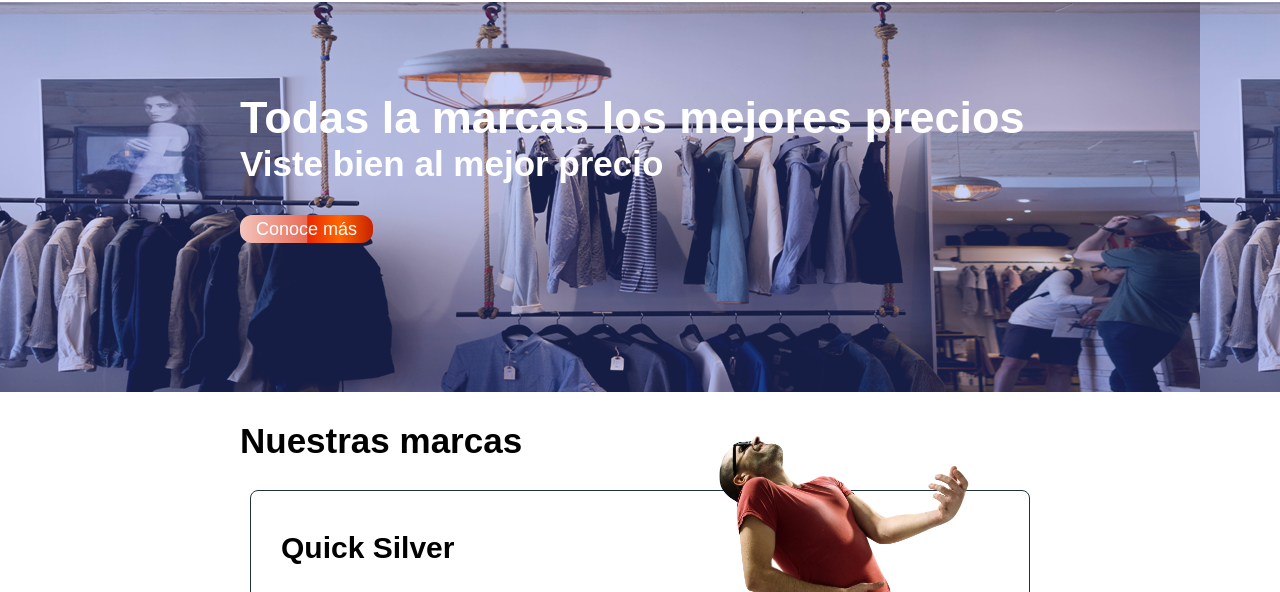
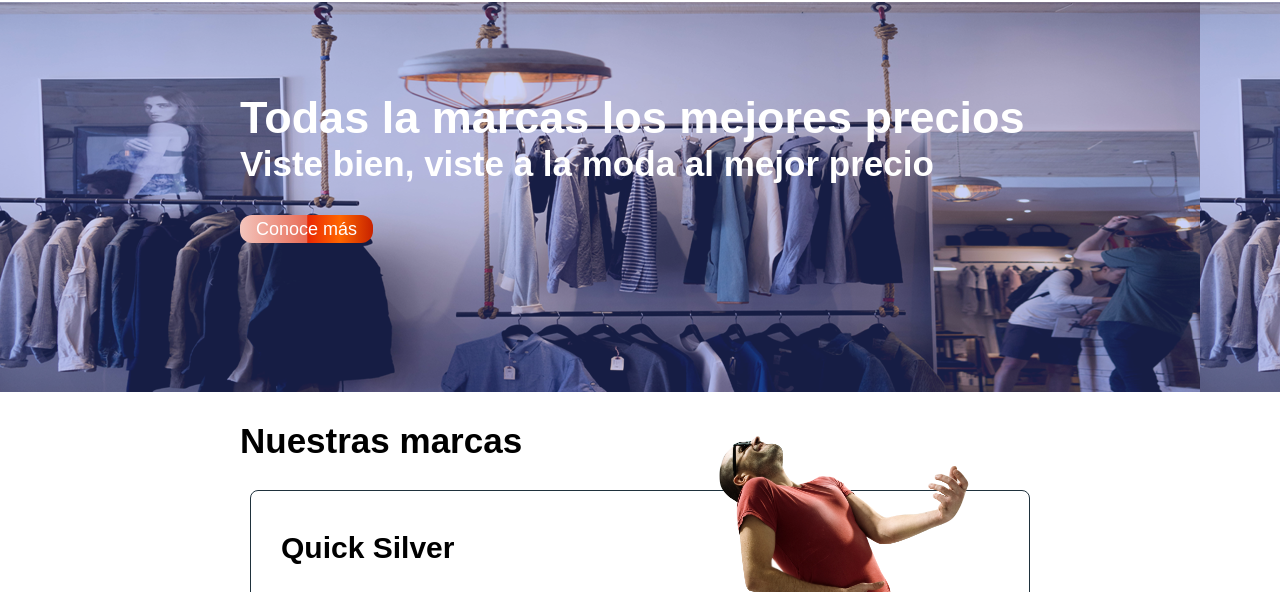
Before and after one commit to fdbarrios/MetropoliBrands, a plain HTML site: page index.html in a window 1280 px wide. Shown: the part 152-744 px from the top of the page. Drawn offline with Linux system fonts and the light colour scheme; some packages are replaced by stand-ins of ours; files whose address does not match are found by name.

Commit message:
Modificacion de la portada

```diff
--- a/css/Mbrands.css
+++ b/css/Mbrands.css
@@ -128,7 +128,7 @@ border-collapse: collapse;
 }
 
 .portada{
-	background-image: url("../images/backgroundMb.png");
+	background-image: url("../images/BackgroundMb.png");
 	/*background-size: cover; */
 	color: white;
 	padding: 20px;
--- a/index.html
+++ b/index.html
@@ -30,7 +30,7 @@
 	<section id="portada" class="portada"><!-- portada -->
 		<div class="contenedor">
 			<h1 class="titulo">Todas la marcas los mejores precios </h1> <!-- titulo -->
-			<h3 class="titulo-a">Viste bien al mejor precio</h3><!-- resumen -->
+			<h3 class="titulo-a">Viste bien, viste a la moda al mejor precio</h3><!-- resumen -->
 			<a href="#guitarras" class="button">Conoce más</a> <!-- boton -->
 		</div>
 	</section>
```
